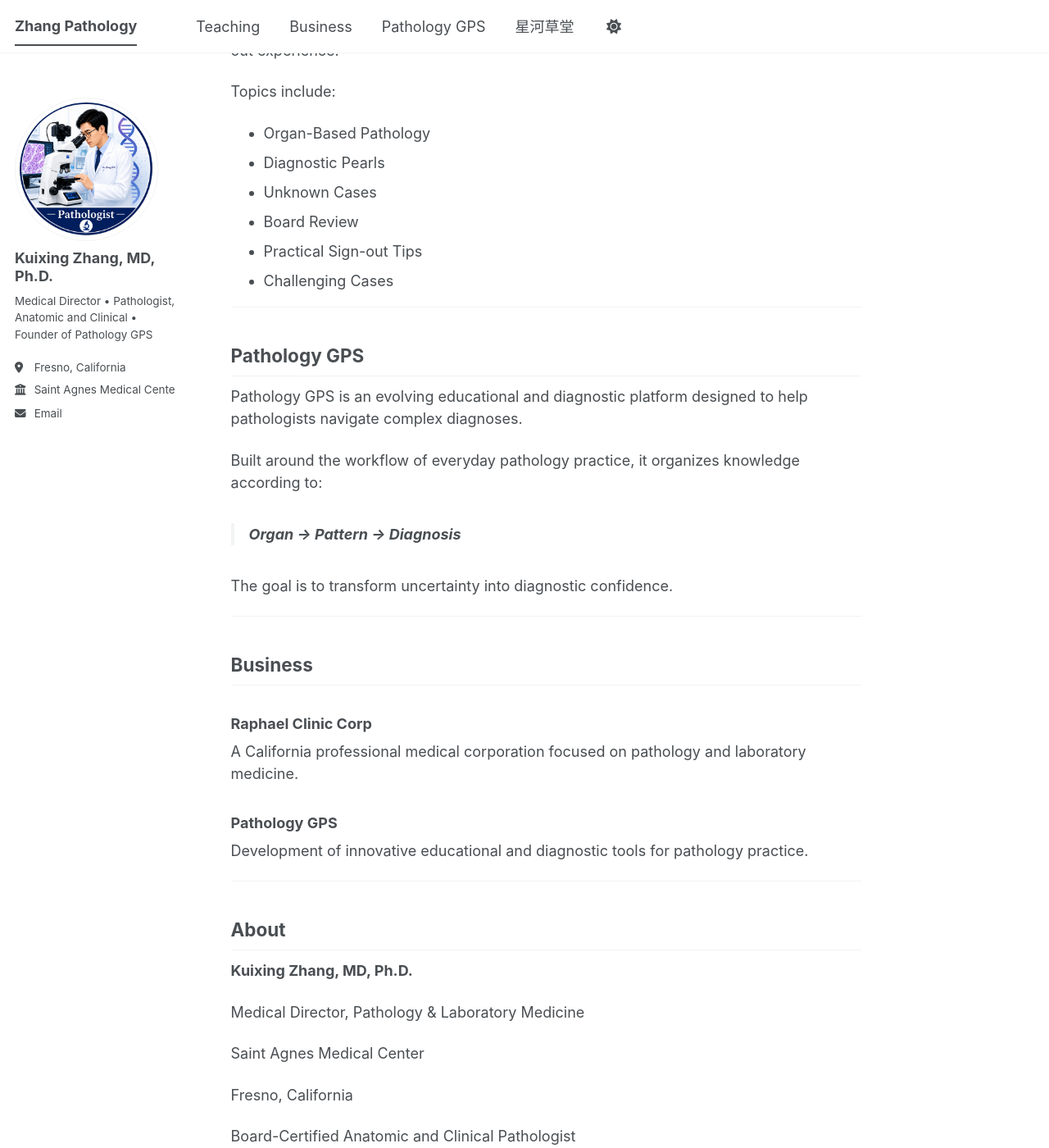
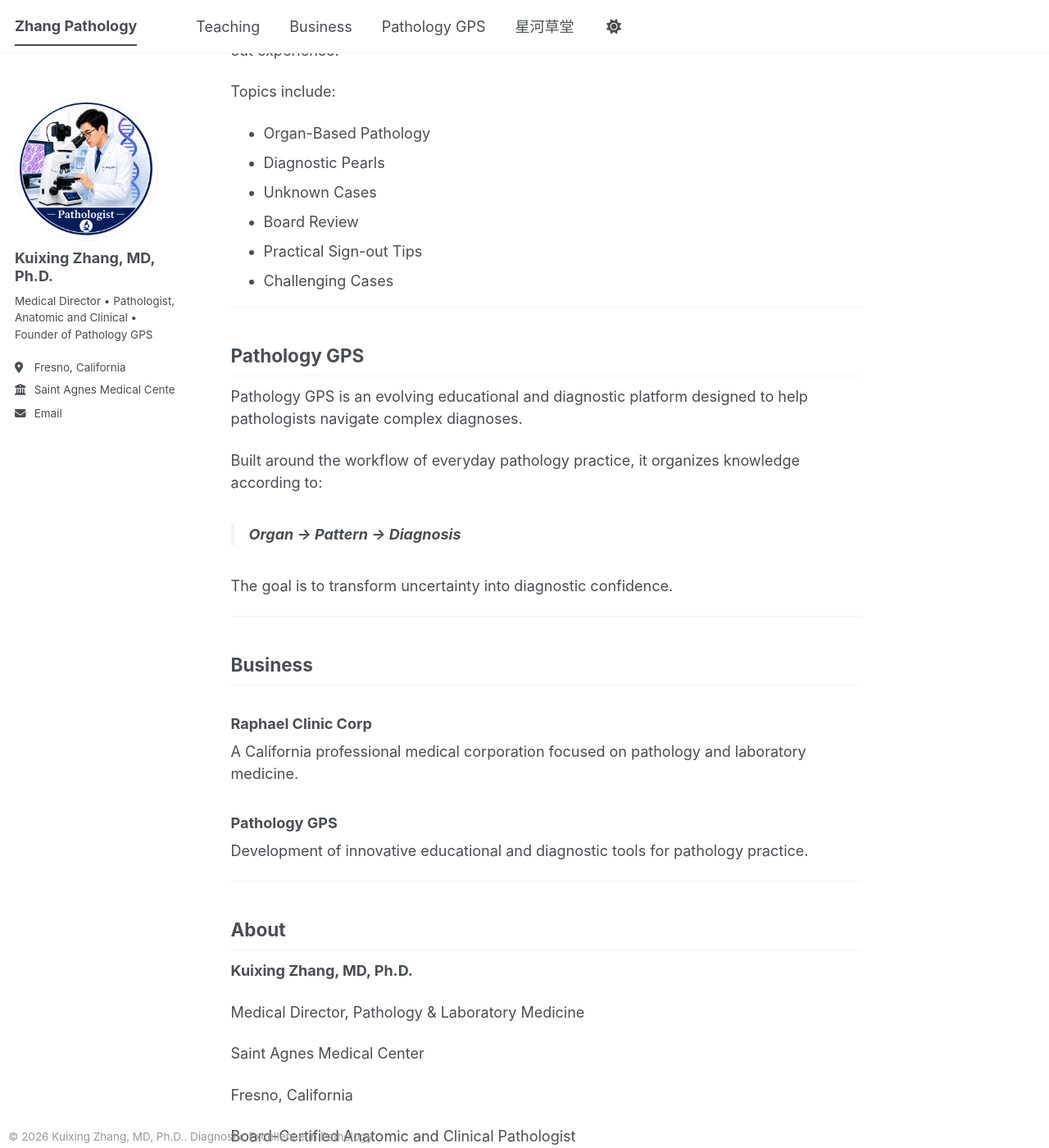
Before and after one commit to kuixingzhang/drzhangpathology-site, a Jekyll site: the page built from _pages/about.md, in a window 1280 px wide and 1400 px high, scrolled down 620 px. Shown: the whole window at 82% size. Built offline with Jekyll 4.4.1, drawn with Linux system fonts in a browser that asks for light colours; a style sheet for code colours, icons or effects is not loaded.

Commit message:
Refactor footer styles for improved layout

```diff
--- a/_sass/layout/_footer.scss
+++ b/_sass/layout/_footer.scss
@@ -3,44 +3,30 @@
    ========================================================================== */
 
 .page__footer {
+  position: fixed !important;
+  bottom: 0 !important;
+  left: 0 !important;
+  width: 100% !important;
+
   background: transparent !important;
   border-top: none !important;
 
-  margin-top: 0 !important;
+  margin: 0 !important;
   padding: 0 !important;
-
-.page__footer {
-  position: fixed;
-  bottom: 0;
-  left: 0;
-}
-  bottom: auto !important;
-
-.page__footer {
-  background: transparent !important;
-  border-top: none !important;
-}
-
-  width: 100%;
 }
 
 .page__footer footer {
-  margin: 0;
-  padding: 0;
+  margin: 0 !important;
+  padding: 0 !important;
+}
+
+.page__footer-follow {
+  display: none !important;
 }
 
 .page__footer-copyright {
   text-align: left;
   color: #999;
   font-size: 0.75em;
-
-  padding: 4px 0;
+  padding: 4px 10px;
 }
-
-.page__footer-follow {
-  display: none;
-}
-
-.page__footer {
-  background: none !important;
-}
```
